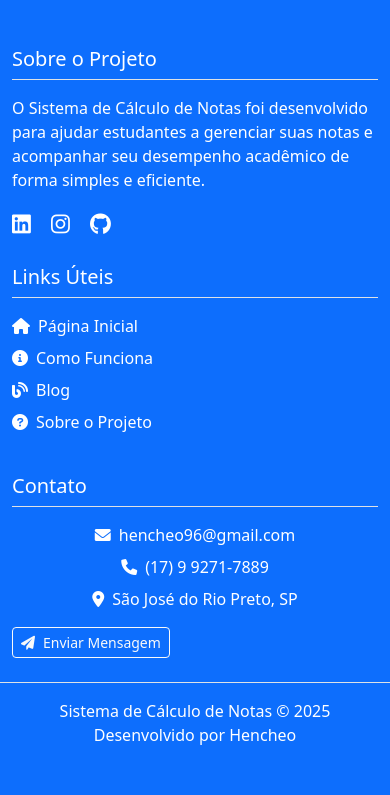
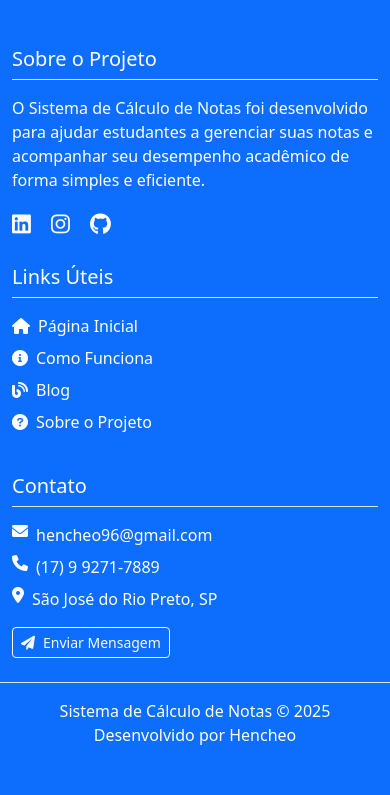
Before and after one commit to Hencheo/calculo-nota, a Django app: template templates/usuarios/blog.html in a window 390 px wide. Shown: the part 1157-1952 px from the top of the page. Run offline with Django 3.2, Linux system fonts and the light colour scheme; the template is opened without the code that fills it, so the values that code supplies are empty; some libraries are stand-ins or nearby versions.

Commit message:
alinhamento de contatos

```diff
--- a/static/css/footer.css
+++ b/static/css/footer.css
@@ -5,17 +5,37 @@
 
 .contact-info li {
     display: flex;
-    align-items: center;
+    align-items: flex-start;
     margin-bottom: 0.5rem;
+    text-align: left;
 }
 
 .contact-phone {
     white-space: nowrap;
 }
 
-/* Garantir visibilidade em dispositivos móveis */
+/* Garantir alinhamento à esquerda em dispositivos móveis */
 @media (max-width: 768px) {
     .contact-info li {
-        justify-content: center;
+        justify-content: flex-start;
+        text-align: left;
+    }
+
+    .col-md-4 {
+        text-align: left !important;
+    }
+
+    footer .col-md-4 h5,
+    footer .col-md-4 p,
+    footer .col-md-4 ul,
+    footer .col-md-4 li,
+    footer .col-md-4 a,
+    footer .col-md-4 div {
+        text-align: left !important;
+    }
+
+    footer .btn {
+        margin-left: 0;
+        text-align: left;
     }
 }
```
